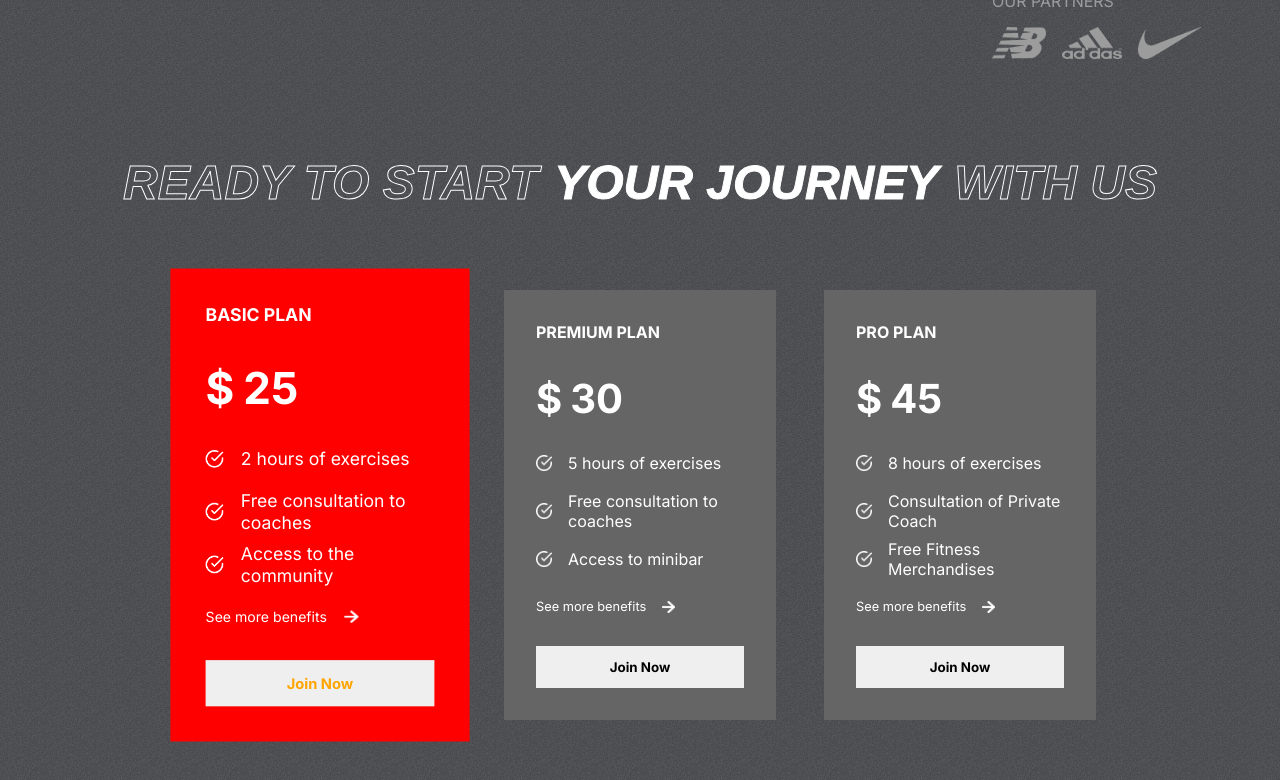
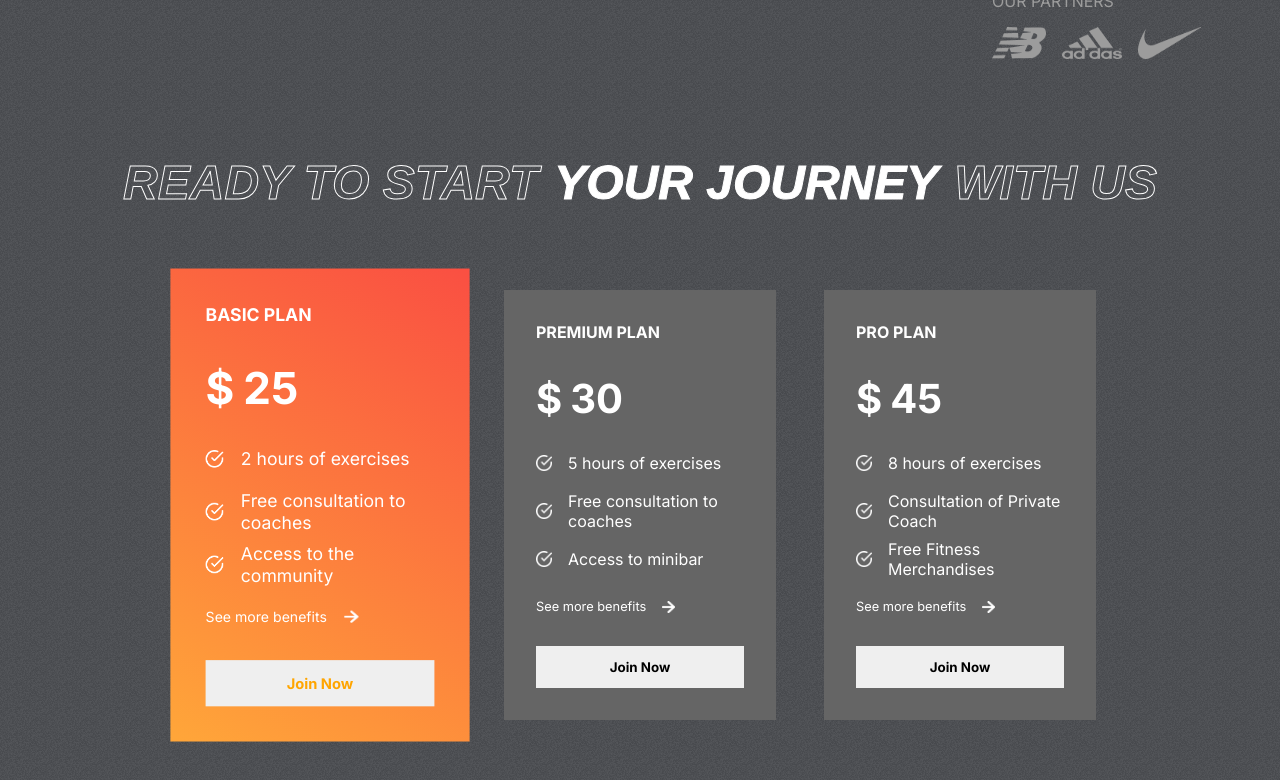
Before and after one commit to Aparajit-Garg/Gym, a React (Create React App) app in the folder the-website/: page / in a window 1280 px wide. In both pictures the pointer is over the element 320 px from the left and 2232 px from the top of the page. Shown: the part 1727-2507 px from the top of the page. Built offline with nearby package versions, Linux system fonts and the light colour scheme.

Commit message:
plan background change, components folder structure completed

```diff
--- a/the-website/src/components/Plans/Plans.module.css
+++ b/the-website/src/components/Plans/Plans.module.css
@@ -40,7 +40,7 @@ section {
     display: flex;
     flex-direction: column;
     /* gap: 1rem; */
-    background-color: #656565;
+    background-color: var(--caloryCard);
     padding: 2rem;
     text-transform: uppercase;
     gap: 2rem;
@@ -57,7 +57,7 @@ section {
 }
 
 .plans__card:hover {
-    background-color: red;;
+    background: var(--planCard);
     transform: scale(1.1);
 }
 
```
Also changed, not shown: the-website/src/components/ContactUs/Contact.js (added), the-website/src/components/ContactUs/Contact.module.css (added), the-website/src/components/Testimonials/Testimonials.js (added), the-website/src/components/Testimonials/Testimonials.module.css (added).
